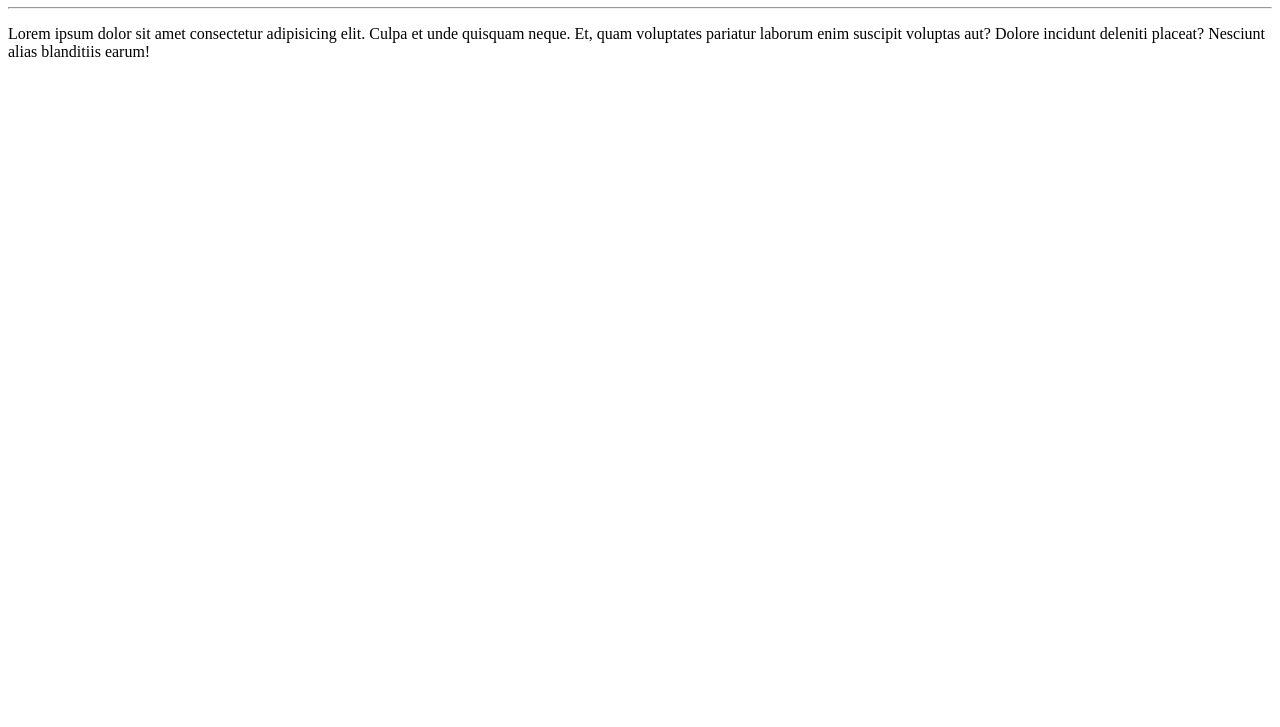
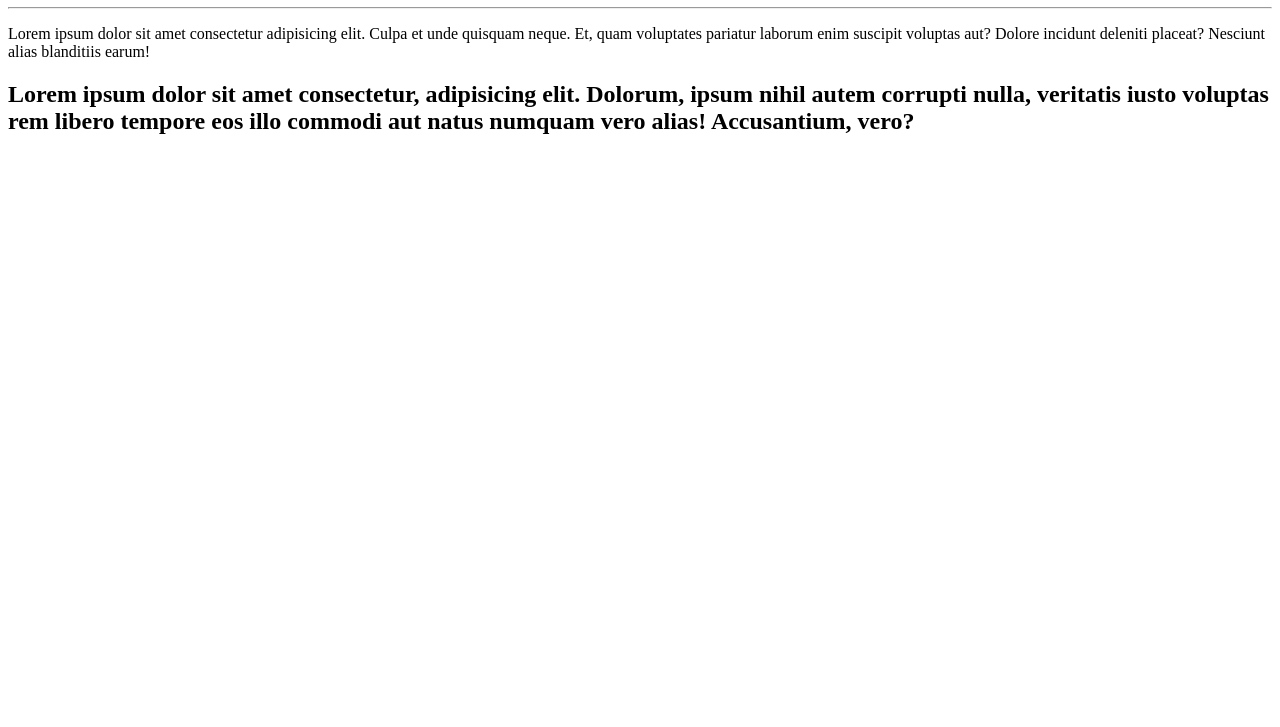
Before and after one commit to alexor7on/Ola-Mundo, a plain HTML site: page site-exemplo/index.html in a window 1280 px wide. Shown: the part 73-800 px from the top of the page. Drawn offline with Linux system fonts and the light colour scheme.

Commit message:
Update index.html

```diff
--- a/site-exemplo/index.html
+++ b/site-exemplo/index.html
@@ -9,6 +9,8 @@
     <h1>Ola, mundo!</h1>
     <hr>
     <p>Lorem ipsum dolor sit amet consectetur adipisicing elit. Culpa et unde quisquam neque. Et, quam voluptates pariatur laborum enim suscipit voluptas aut? Dolore incidunt deleniti placeat? Nesciunt alias blanditiis earum!</p>
+    <h2>Lorem ipsum dolor sit amet consectetur, adipisicing elit. Dolorum, ipsum nihil autem corrupti nulla, veritatis iusto voluptas rem libero tempore eos illo commodi aut natus numquam vero alias! Accusantium, vero?</h2>
+
 
 </body>
 </html>
```
